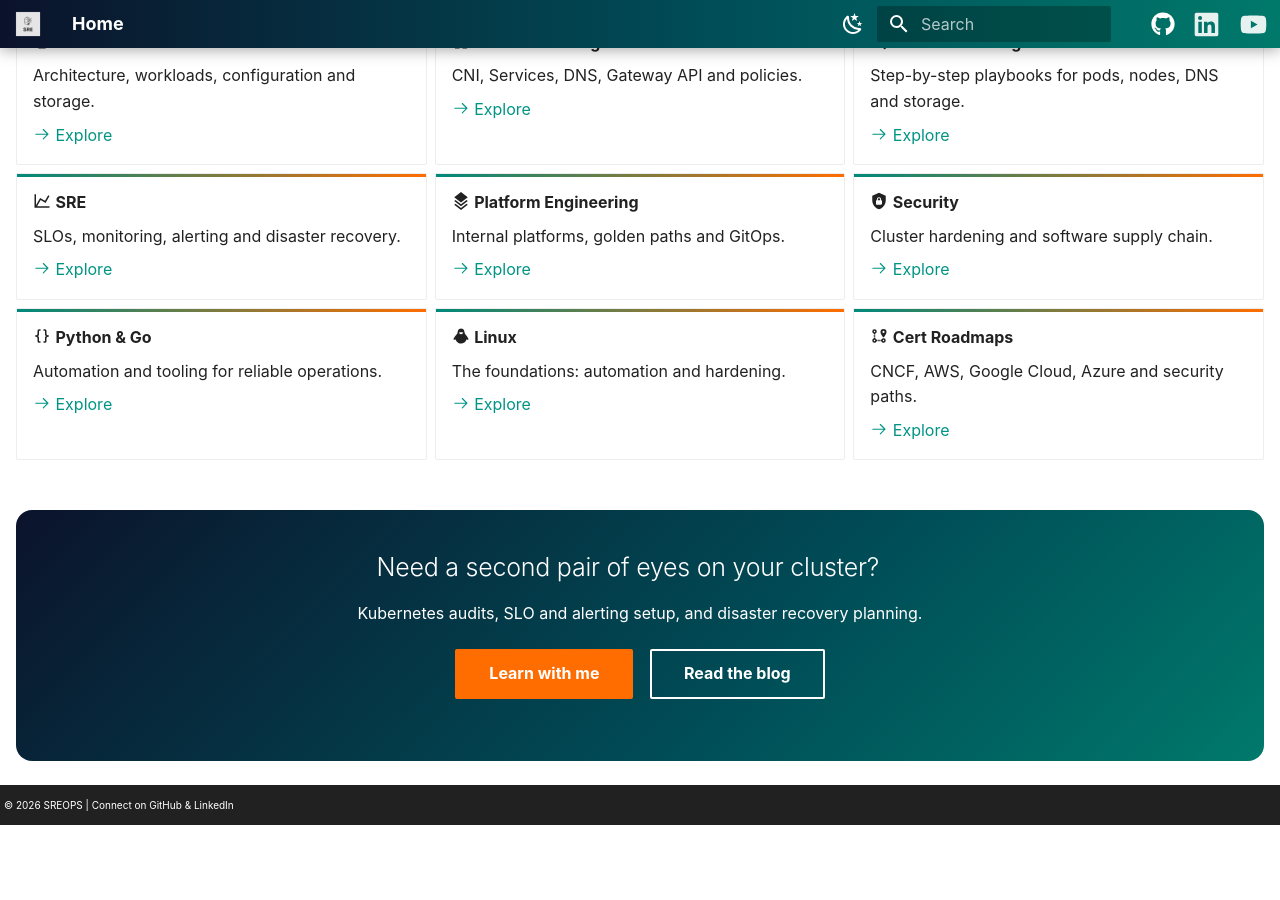
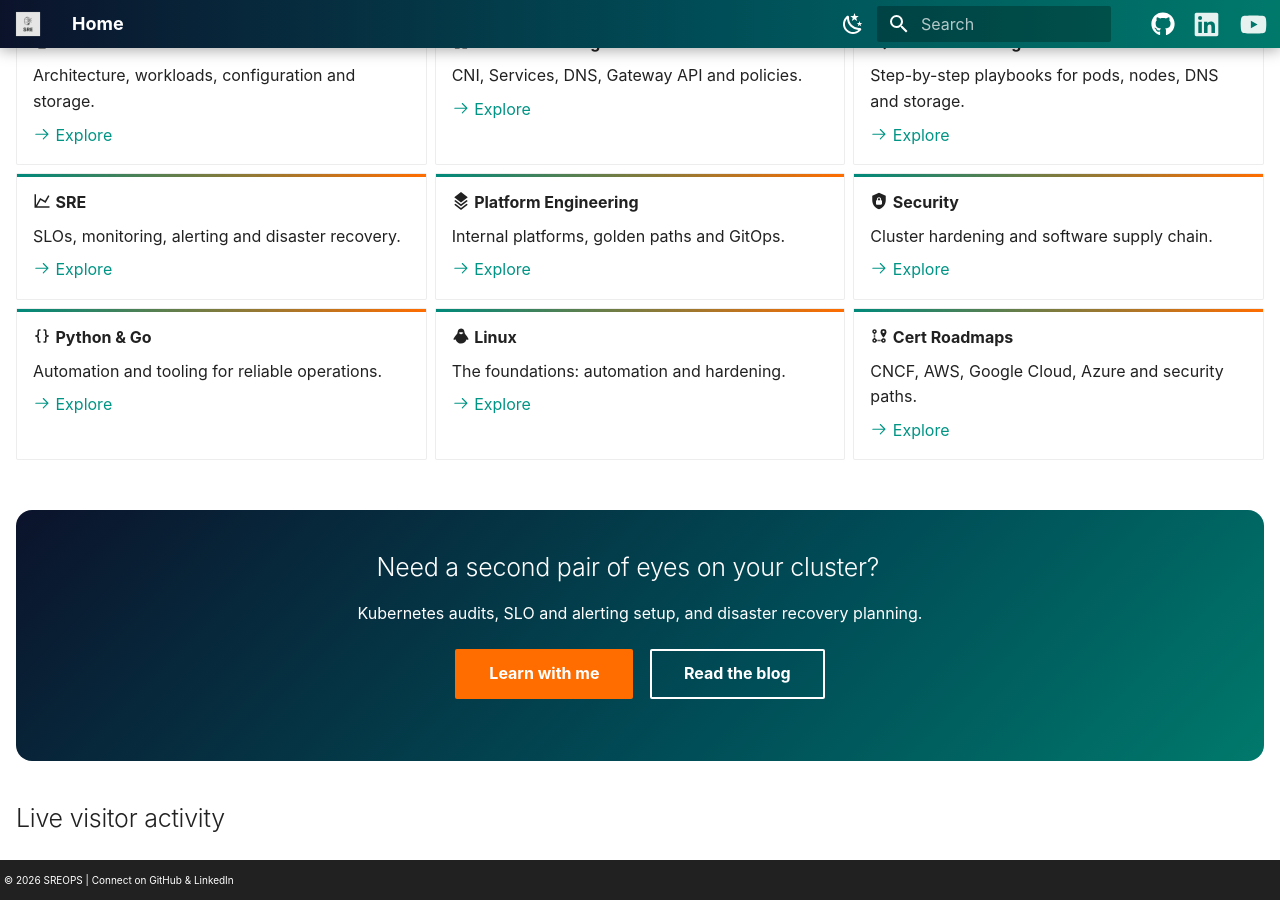
Before and after one commit to sinhatarak/sreops, an MkDocs documentation site: the page built from docs/index.md, in a window 1280 px wide and 900 px high, scrolled down 1195 px. Built offline with MkDocs 1.6.1 and Material for MkDocs 9.7.7, drawn with Linux system fonts in a browser that asks for light colours; a script that is not in the unit is left out; comment, search, counter and statistics services are not loaded; before the commit the page ends 2020 px from its top, so only the background shows below that; some of the changed lines change nothing that is shown.

Commit message:
Add live visitor activity feed to homepage

```diff
--- a/docs/index.md
+++ b/docs/index.md
@@ -135,3 +135,36 @@
 [Read the blog](blog/index.md){ .md-button }
 
 </div>
+
+## Live visitor activity
+
+<div style="max-width: 320px; width: 100%; margin: 1rem auto;">
+
+<script src="https://feed-pulse.com/api/embed/traffic-feed.js?site_id=102f4d90-8dec-4327-a2ee-b1ca2be5d8d2&w=320&bc=ffffff&tc=0A0A0A&brd=E5E7EB&hb=002FA7&hf=ffffff&lnk=002FA7&font=IBM+Plex+Sans&rows=10&poll=3000&lang=en&bstyle=minimal&v=15" async></script>
+
+</div>
+
+<script>
+(function(){
+  function g(){
+    try {
+      var i = new Image();
+      var t = (document.title || '').slice(0,160);
+      i.src = 'https://feed-pulse.com/api/track-pixel/102f4d90-8dec-4327-a2ee-b1ca2be5d8d2?path='
+        + encodeURIComponent(location.pathname || '/')
+        + '&title=' + encodeURIComponent(t)
+        + '&host=' + encodeURIComponent(location.host)
+        + '&ref=' + encodeURIComponent(document.referrer || '');
+    } catch(e) {}
+  }
+  if(document.readyState === 'loading'){
+    document.addEventListener('DOMContentLoaded',g,{once:true});
+  } else {
+    setTimeout(g,80);
+  }
+})();
+</script>
+
+<noscript>
+<img src="https://feed-pulse.com/api/track-pixel/102f4d90-8dec-4327-a2ee-b1ca2be5d8d2?via=img&nojs=1" referrerpolicy="no-referrer-when-downgrade" style="position:absolute;width:1px;height:1px;border:0;opacity:0;pointer-events:none;" alt="">
+</noscript>
```
